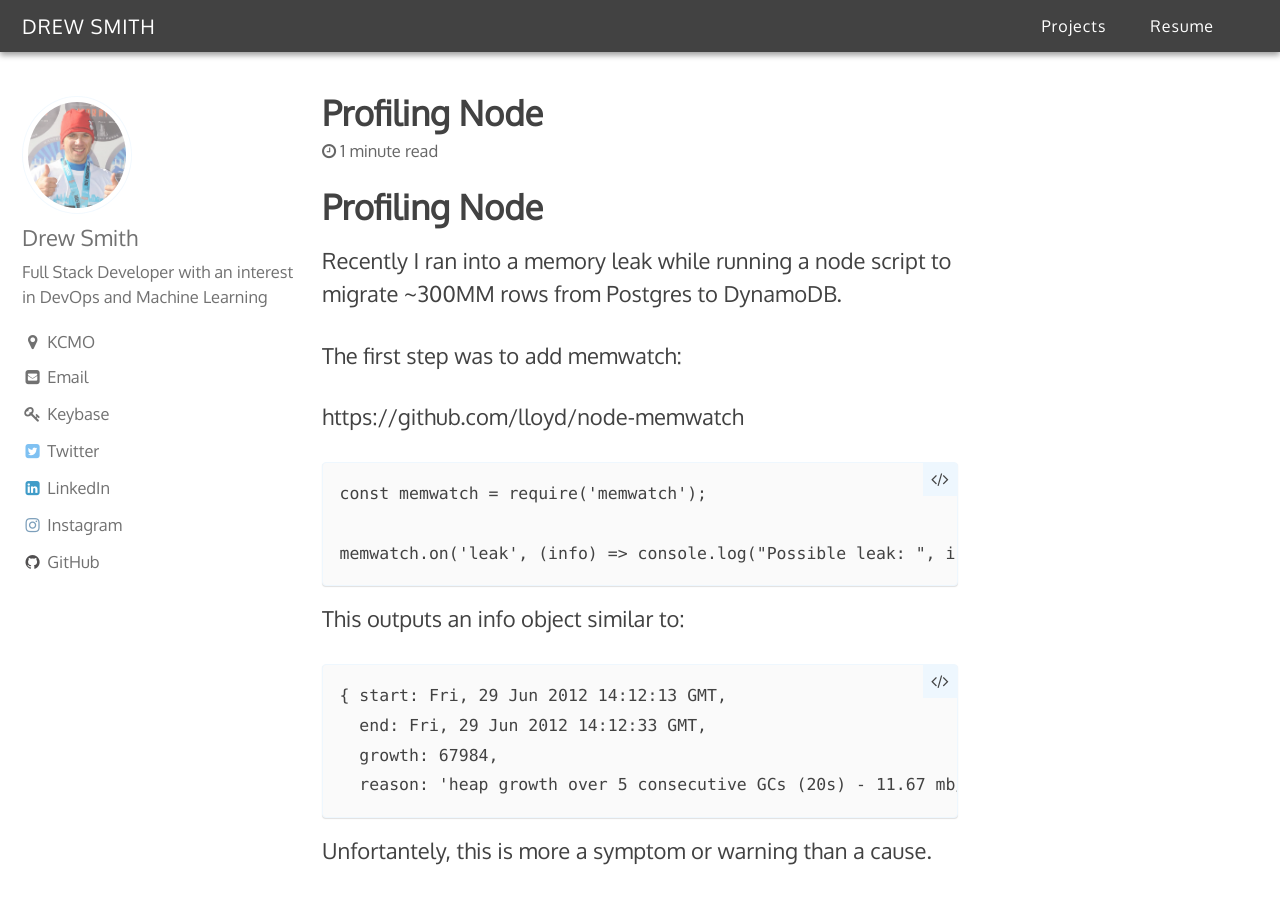
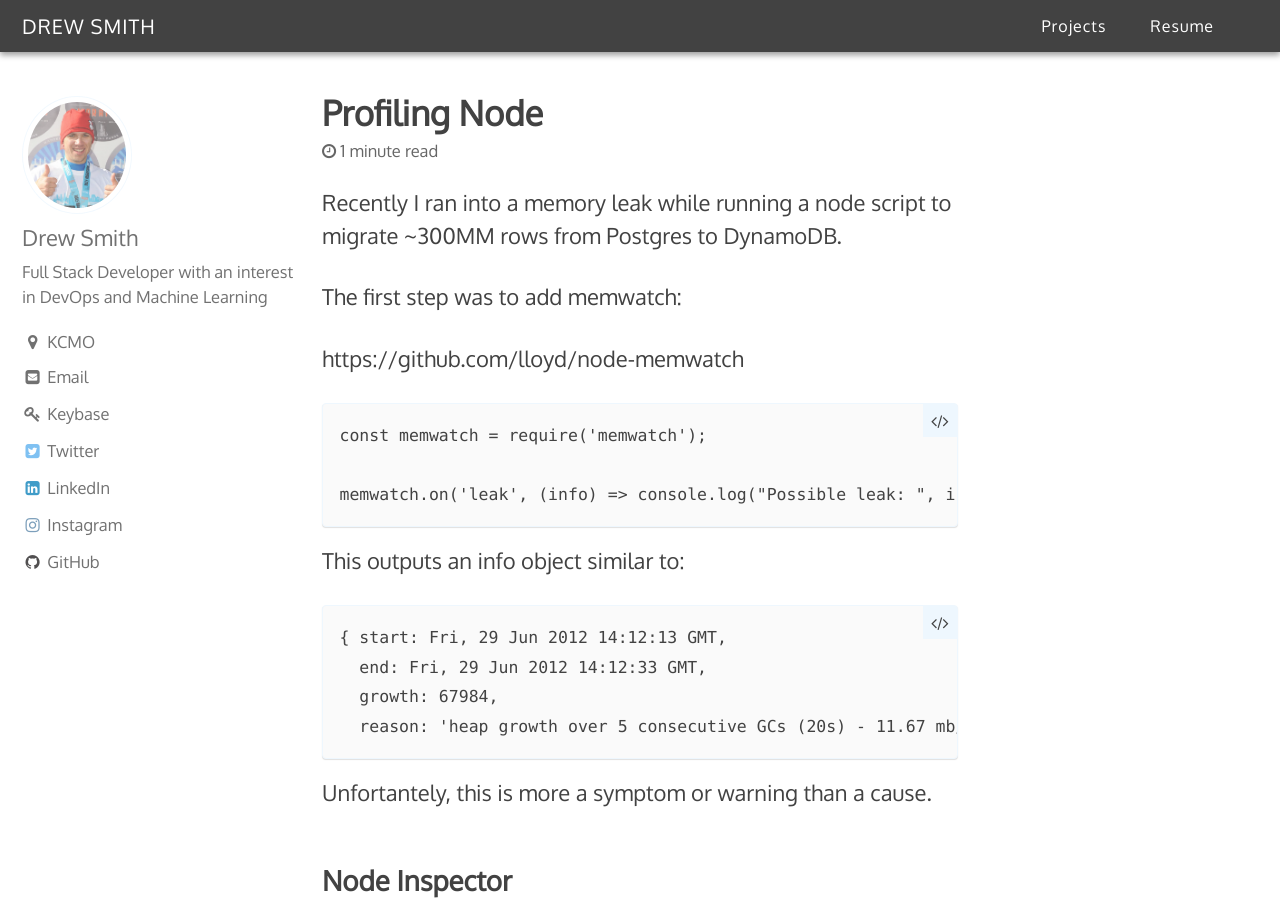
Before and after one commit to drewsmith/drewsmith.github.io, a Jekyll site: the page built from _posts/2018-04-06-Profiling_Node.md, in a window 1280 px wide and 900 px high. Built offline with Jekyll 4.4.1, drawn with Linux system fonts in a browser that asks for light colours.

Commit message:
removed redundant title

```diff
--- a/_posts/2018-04-06-Profiling_Node.md
+++ b/_posts/2018-04-06-Profiling_Node.md
@@ -2,7 +2,6 @@
 title:  "Profiling Node"
 categories: Web JS
 ---
-# Profiling Node
 
 Recently I ran into a memory leak while running a node script to migrate ~300MM rows from Postgres to DynamoDB.
 
```
